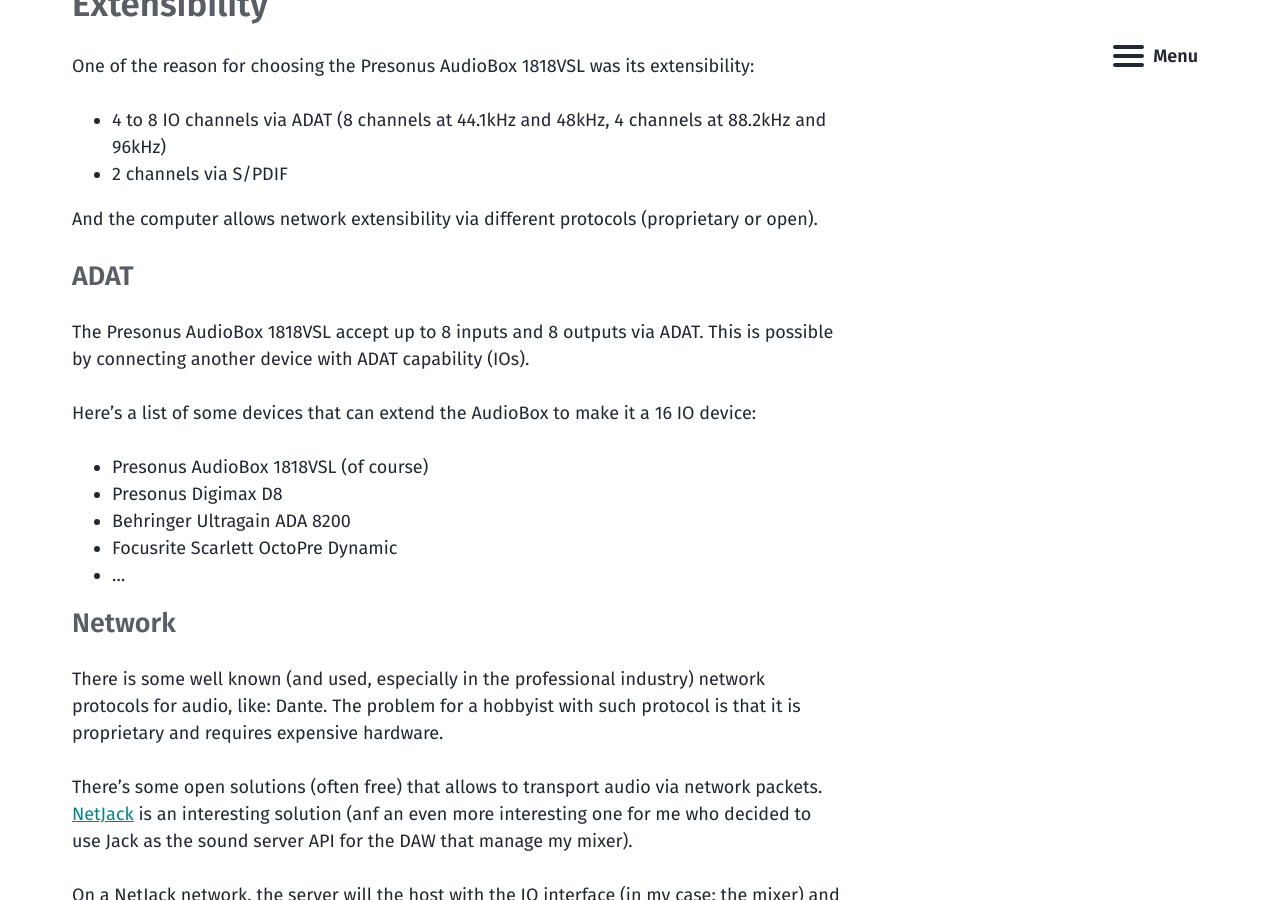
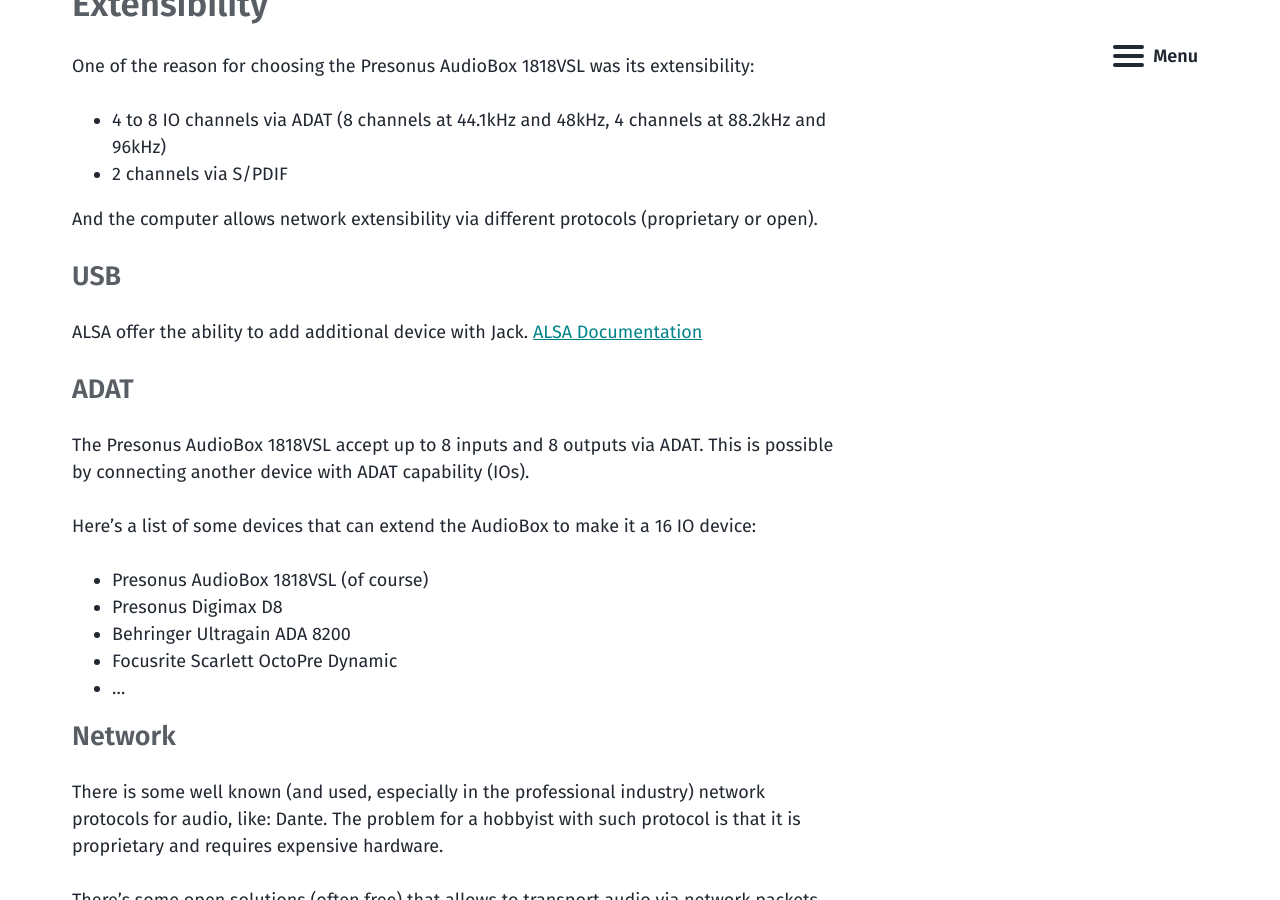
Before and after one commit to julienlevasseur/julienlevasseur.github.io, a Jekyll site: the page built from _posts/2024-04-01-DIY-hybrid-mixer.md, in a window 1280 px wide and 900 px high, scrolled down 15259 px. Built offline with Jekyll 4.4.1, drawn with Linux system fonts in a browser that asks for light colours.

Commit message:
Add a note about ALSA in the DIY mixer page

```diff
--- a/_posts/2024-04-01-DIY-hybrid-mixer.md
+++ b/_posts/2024-04-01-DIY-hybrid-mixer.md
@@ -171,6 +171,11 @@ One of the reason for choosing the Presonus AudioBox 1818VSL was its extensibili
 
 And the computer allows network extensibility via different protocols (proprietary or open).
 
+### USB
+
+ALSA offer the ability to add additional device with Jack.
+[ALSA Documentation](https://jackaudio.org/faq/multiple_devices.html)
+
 ### ADAT
 
 The Presonus AudioBox 1818VSL accept up to 8 inputs and 8 outputs via ADAT. This is possible by connecting another device with ADAT capability (IOs).
```
